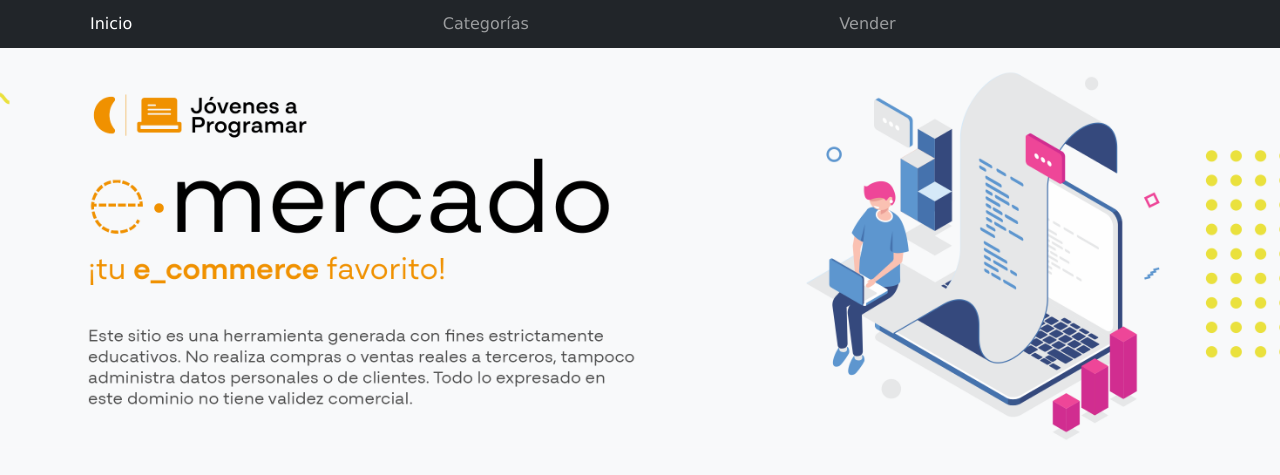
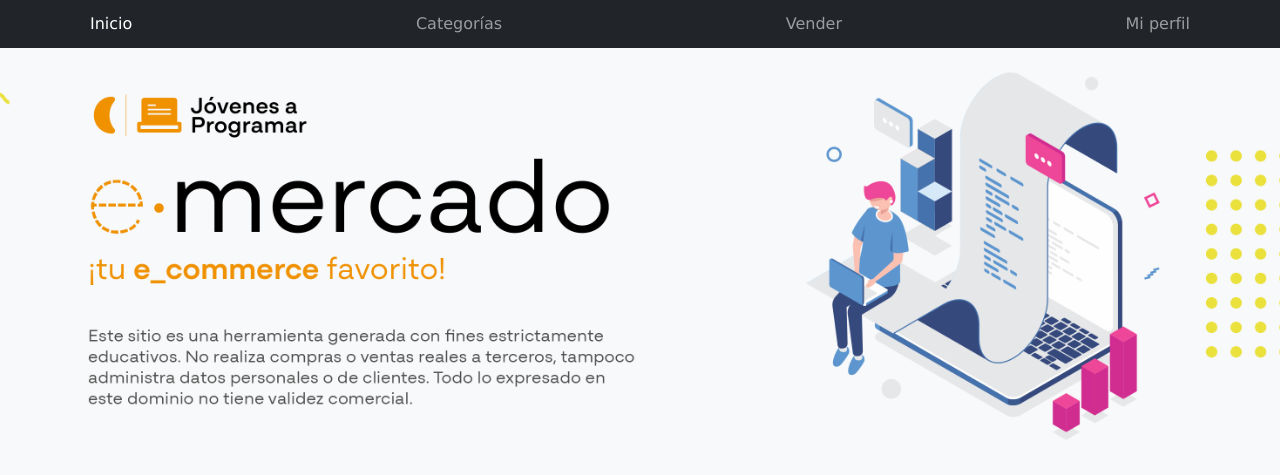
Before and after one commit to LuisNunez2004/Proyecto-JAP, a plain HTML site: page index.html in a window 1280 px wide. Shown: the top 475 px of the page. Drawn offline with Linux system fonts and the light colour scheme.

Commit message:
Added Mi perfil button

```diff
--- a/index.html
+++ b/index.html
@@ -30,6 +30,7 @@
             <a class="nav-link" href="sell.html">Vender</a>
           </li>
           <li class="nav-item">
+            <a class="nav-link" href="my-profile.html">Mi perfil</a>
           </li>
         </ul>
       </div>
```
Also changed, not shown: my-profile.html (+1 -0 lines), product-info.html (+1 -0 lines), products.html (+1 -0 lines), sell.html (+1 -0 lines).
